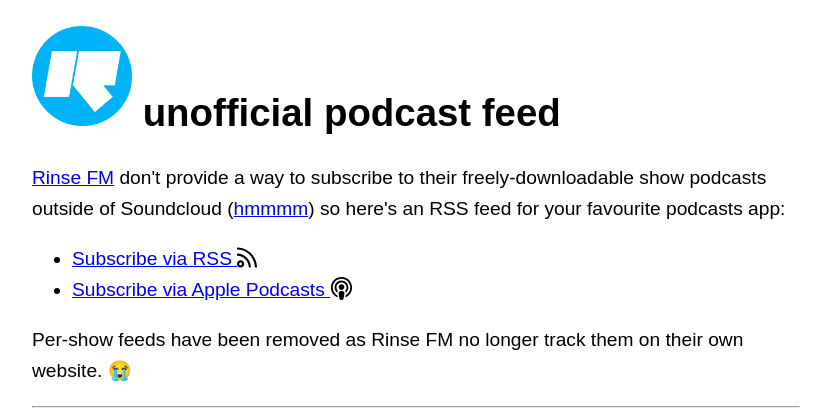
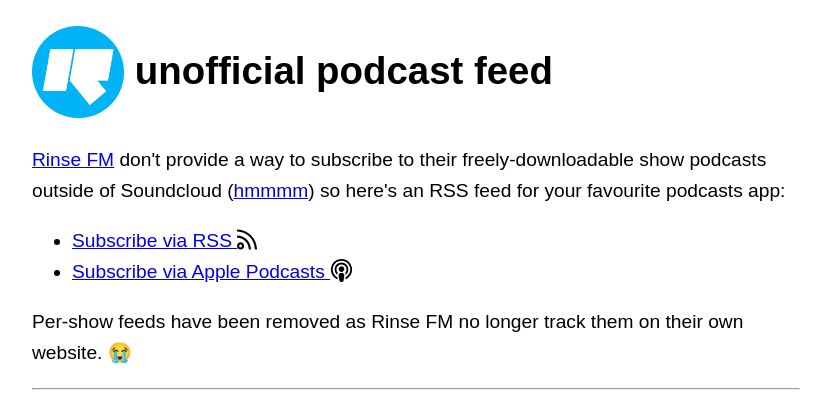
Before and after one commit to jeffbr13/rinse-rss, a Django app: page / in a window 1280 px wide. Shown: the top 415 px of the page, without its empty margins (224-1039 px from the left). Run offline with Django 3.2, Linux system fonts and the light colour scheme.

Commit message:
Align header image.

```diff
--- a/rinse_rss/rinsefm/templates/index.html
+++ b/rinse_rss/rinsefm/templates/index.html
@@ -30,6 +30,10 @@
 	</style>
     <!-- icons -->
     <style>
+        header img {
+            height: 2.4em;
+            vertical-align: -75%;
+        }
         main img {
             height: 1.2em;
             vertical-align: -12.5%;
@@ -38,7 +42,7 @@
 </head>
 <body>
     <header>
-        <h1><a href="http://rinse.fm/"><img src="{% static 'artwork.png' %}" alt="Rinse FM" width="100" /></a> unofficial podcast feed</h1>
+        <h1><a href="http://rinse.fm/"><img src="{% static 'artwork.png' %}" alt="Rinse FM" /></a> unofficial podcast feed</h1>
     </header>
 
 
```
